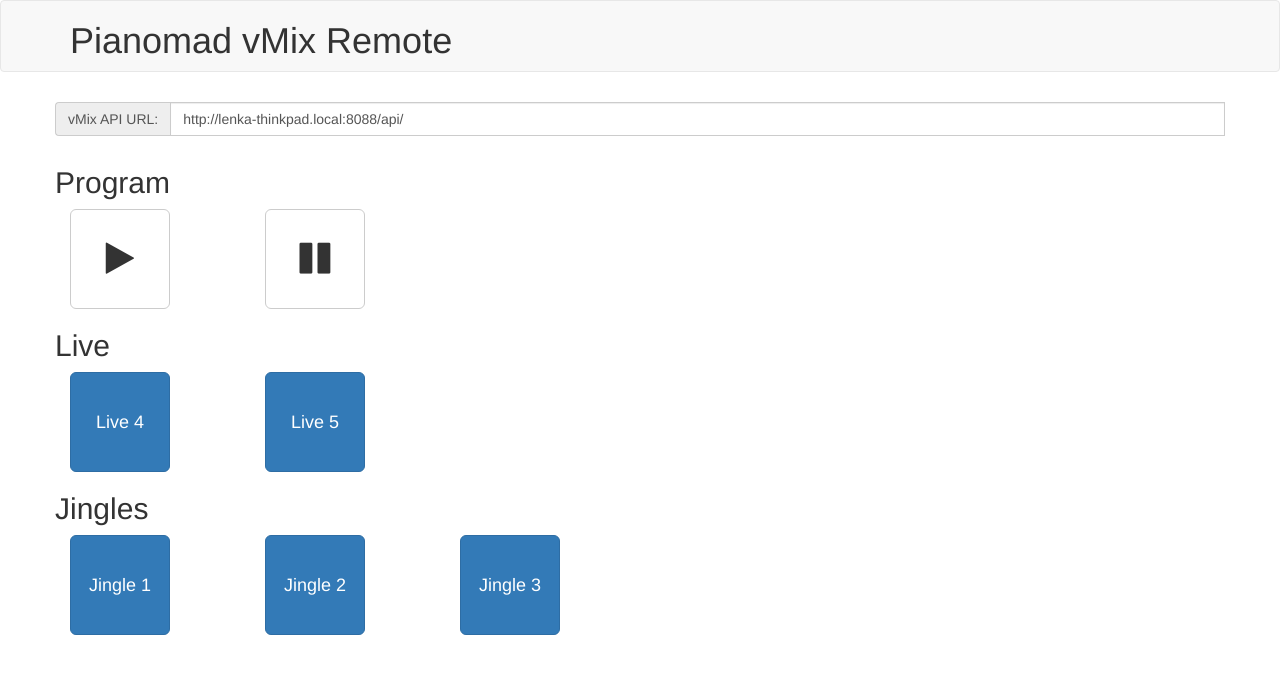
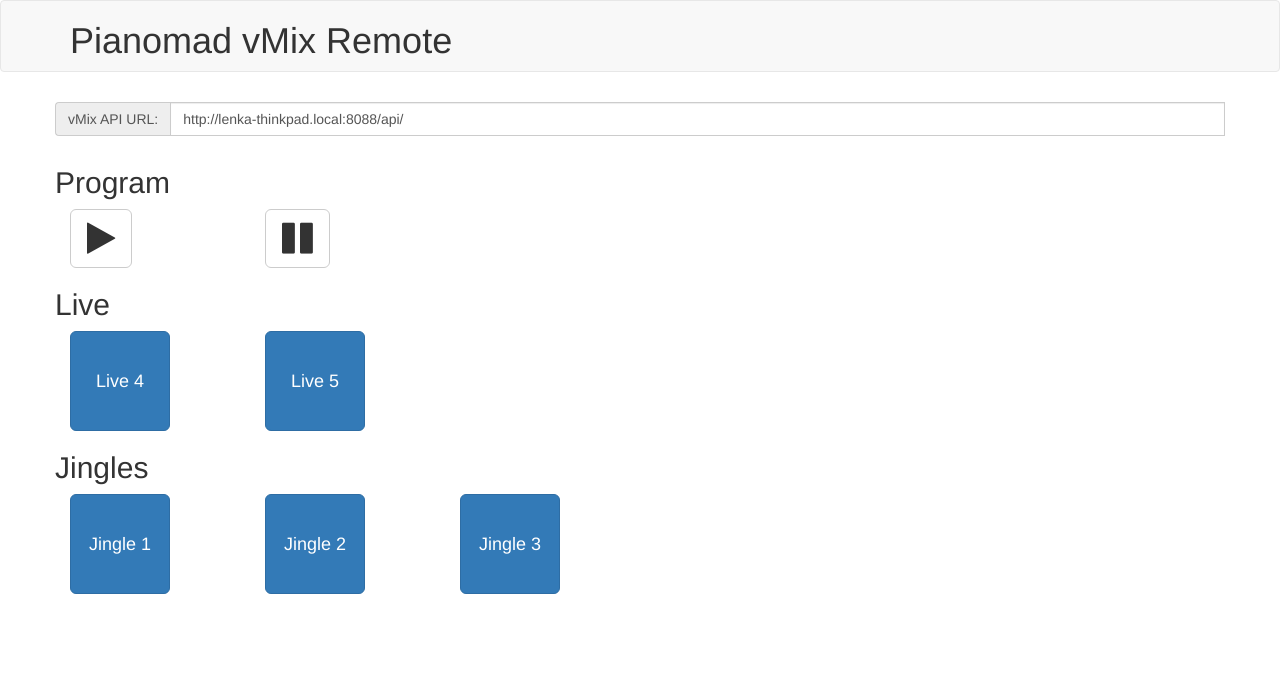
Before and after one commit to bzamecnik/vmix-remote, a plain HTML site: page index.html in a window 1280 px wide. Drawn offline with nearby package versions, Linux system fonts and the light colour scheme.

Commit message:
Style the square buttons selectively via a class .tile.

```diff
--- a/app.css
+++ b/app.css
@@ -1,4 +1,4 @@
-button {
+.tile {
   width: 100px;
   height: 100px;
 }
--- a/app.js
+++ b/app.js
@@ -183,7 +183,7 @@
 
   function createButton(scene) {
     var label = (isLive(scene) ? "Live" : "Jingle") + " " + scene;
-    var button = $("<button>", {"class": "btn btn-lg btn-primary"})
+    var button = $("<button>", {"class": "btn btn-lg btn-primary tile"})
       .attr("id", "scene-" + scene)
       .text(label)
       .on("click", {"scene": scene},
```
